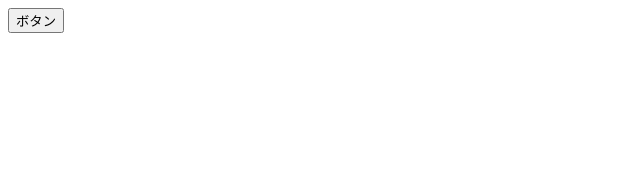
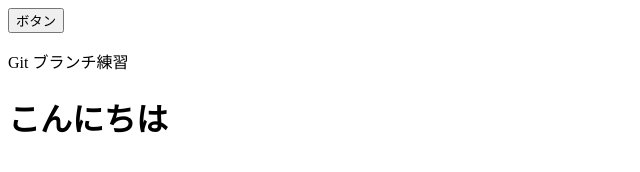
Before and after one commit to 3104-smc/Git_practice, a plain HTML site: page index.html in a window 1280 px wide. Shown: the whole page, without its empty margins (0-640 px from the left). Drawn offline with Linux system fonts and the light colour scheme.

Commit message:
H1追加

```diff
--- a/index.html
+++ b/index.html
@@ -6,5 +6,8 @@
   </head>
   <body>
     <button>ボタン</button>
+    <p>Git ブランチ練習</p>
+
+    <h1>こんにちは</h1>
   </body>
 </html>
```
